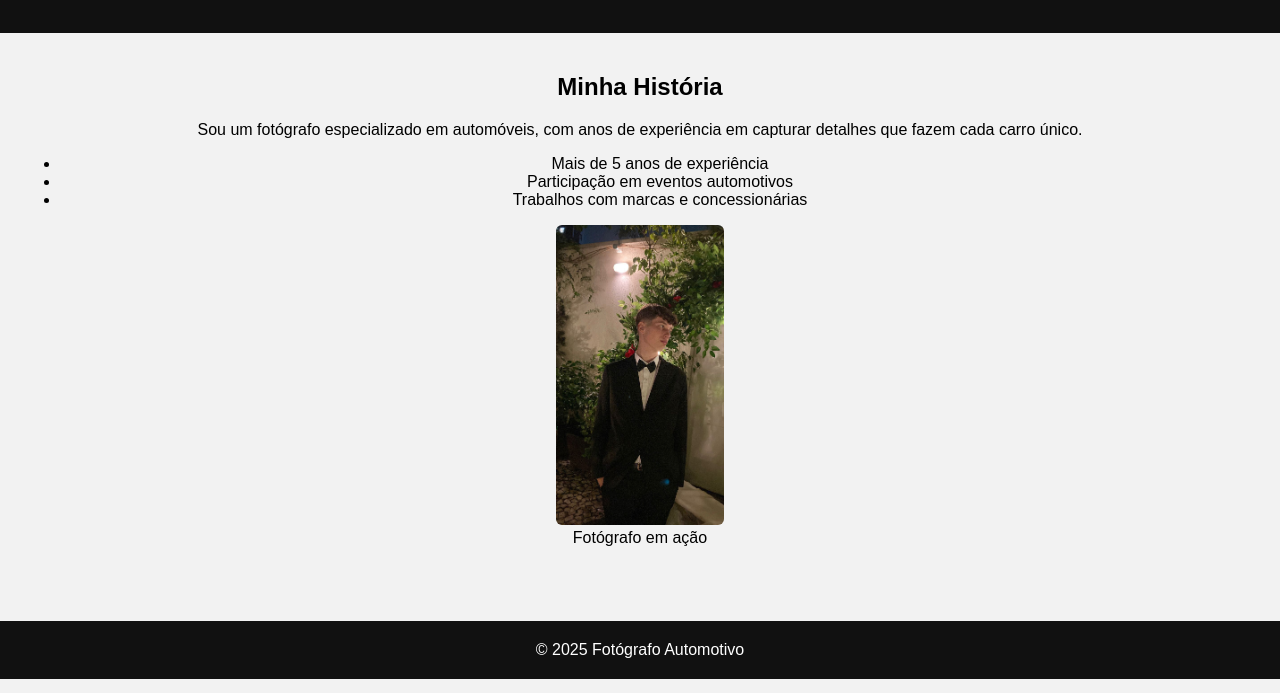
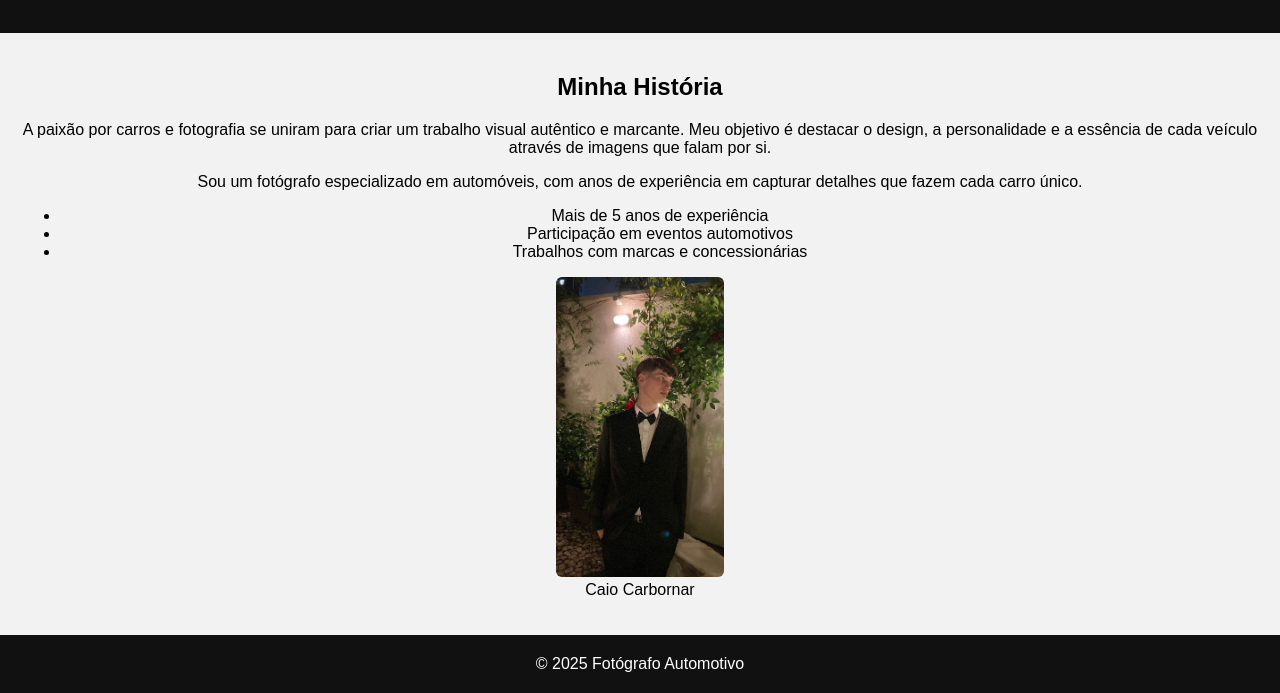
Before and after one commit to Caio-vsc/desenvolvimento-front-end-facul-, a plain HTML site: page Prova Front/sobre.html in a window 1280 px wide. Shown: the part 121-814 px from the top of the page. Drawn offline with Linux system fonts and the light colour scheme.

Commit message:
Update sobre.html

```diff
--- a/Prova Front/sobre.html
+++ b/Prova Front/sobre.html
@@ -21,6 +21,7 @@
     <section>
       <article>
         <h2>Minha História</h2>
+        <p>A paixão por carros e fotografia se uniram para criar um trabalho visual autêntico e marcante. Meu objetivo é destacar o design, a personalidade e a essência de cada veículo através de imagens que falam por si.<p>
         <p>Sou um fotógrafo especializado em automóveis, com anos de experiência em capturar detalhes que fazem cada carro único.</p>
         <ul>
           <li>Mais de 5 anos de experiência</li>
@@ -29,7 +30,7 @@
         </ul>
         <figure>
           <img src="imagens/o homi.jpg" alt="Foto do fotógrafo">
-          <figcaption>Fotógrafo em ação</figcaption>
+          <figcaption>Caio Carbornar</figcaption>
         </figure>
       </article>
     </section>
```
